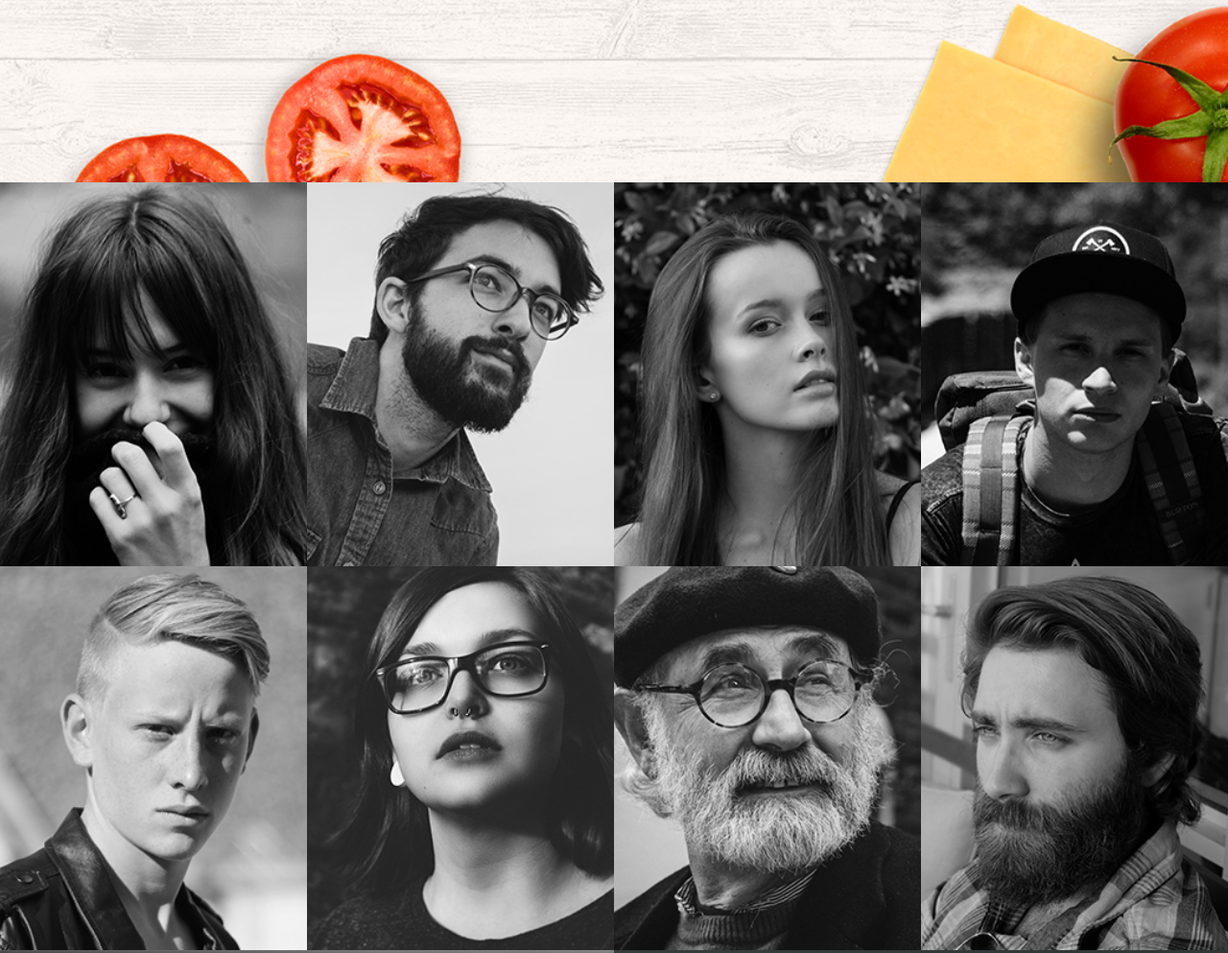
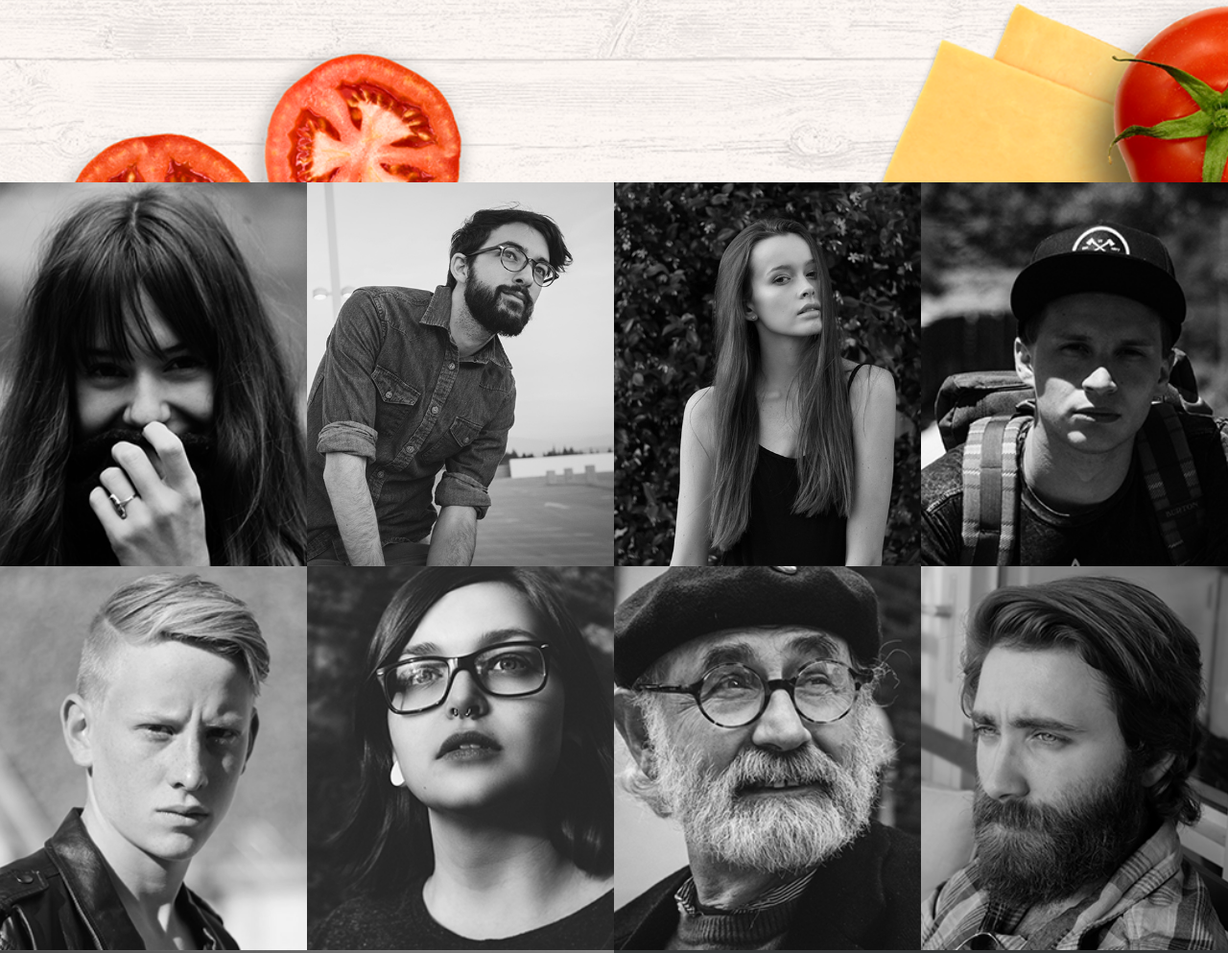
Before and after one commit to Jeerihon/Burgers, a plain HTML site: page html/index.html in a window 1280 px wide. Shown: the part 1410-2403 px from the top of the page at 96% size. Drawn offline with Linux system fonts and the light colour scheme; files whose address does not match are found by name; a web font is replaced by a local one.

Commit message:
upd reviews

```diff
--- a/css/layout/_team.scss
+++ b/css/layout/_team.scss
@@ -3,7 +3,7 @@
 .team {
   display: flex;
   justify-content: flex-end;
-  background: url('/images/team-bg.png') center center/ cover no-repeat;
+  background: url('/images/team-bg@2x.png') center center/ cover no-repeat;
 }
 
 .team__block {
--- a/html/index.html
+++ b/html/index.html
@@ -157,7 +157,7 @@
         </div>
       </article>
       <article class="review-block">
-        <div class="review-block__img" style="background-image: url(/images/avatar-2.png);">
+        <div class="review-block__img" style="background-image: url(/images/avatar-2@2x.jpg);">
           <div class="review-block__list">
             <span class="review-block__name">
               Константин Спилберг
@@ -176,7 +176,7 @@
         </div>
       </article>
       <article class="review-block">
-        <div class="review-block__img" style="background-image: url(/images/avatar-3.png);">
+        <div class="review-block__img" style="background-image: url(/images/avatar-3@2x.jpg);">
           <div class="review-block__list">
             <span class="review-block__name">
               Константин Спилберг
@@ -195,7 +195,7 @@
         </div>
       </article>
       <article class="review-block">
-        <div class="review-block__img" style="background-image: url(/images/avatar-4.png);">
+        <div class="review-block__img" style="background-image: url(/images/avatar-4.png)">
           <div class="review-block__list">
             <span class="review-block__name">
               Константин Спилберг
@@ -214,7 +214,7 @@
         </div>
       </article>
       <article class="review-block">
-        <div class="review-block__img" style="background-image: url(/images/avatar-5.png);">
+        <div class="review-block__img" style="background-image: url(/images/avatar-5.png)">
           <div class="review-block__list">
             <span class="review-block__name">
               Константин Спилберг
@@ -233,7 +233,7 @@
         </div>
       </article>
       <article class="review-block">
-        <div class="review-block__img" style="background-image: url(/images/avatar-6.png);">
+        <div class="review-block__img" style="background-image: url(/images/avatar-6.png)">
           <div class="review-block__list">
             <span class="review-block__name">
               Константин Спилберг
@@ -252,7 +252,7 @@
         </div>
       </article>
       <article class="review-block">
-        <div class="review-block__img" style="background-image: url(/images/avatar-7.png);">
+        <div class="review-block__img" style="background-image: url(/images/avatar-7.png)">
           <div class="review-block__list">
             <span class="review-block__name">
               Константин Спилберг
@@ -271,7 +271,7 @@
         </div>
       </article>
       <article class="review-block">
-        <div class="review-block__img" style="background-image: url(/images/avatar-8.png);">
+        <div class="review-block__img" style="background-image: url(/images/avatar-8.png)">
           <div class="review-block__list">
             <span class="review-block__name">
               Константин Спилберг
```
Also changed, not shown: css/main.css, images/avatar-1@2x.jpg (added), images/avatar-2@2x.jpg (added), images/avatar-3@2x.jpg (added), images/avatar-4@2x.jpg (added), images/avatar-5@2x.jpg (added), images/avatar-6@2x.jpg (added), images/avatar-7@2x.jpg (added), images/avatar-8@2x.jpg (added), images/team-bg@2x.png (added), 1 other file.
